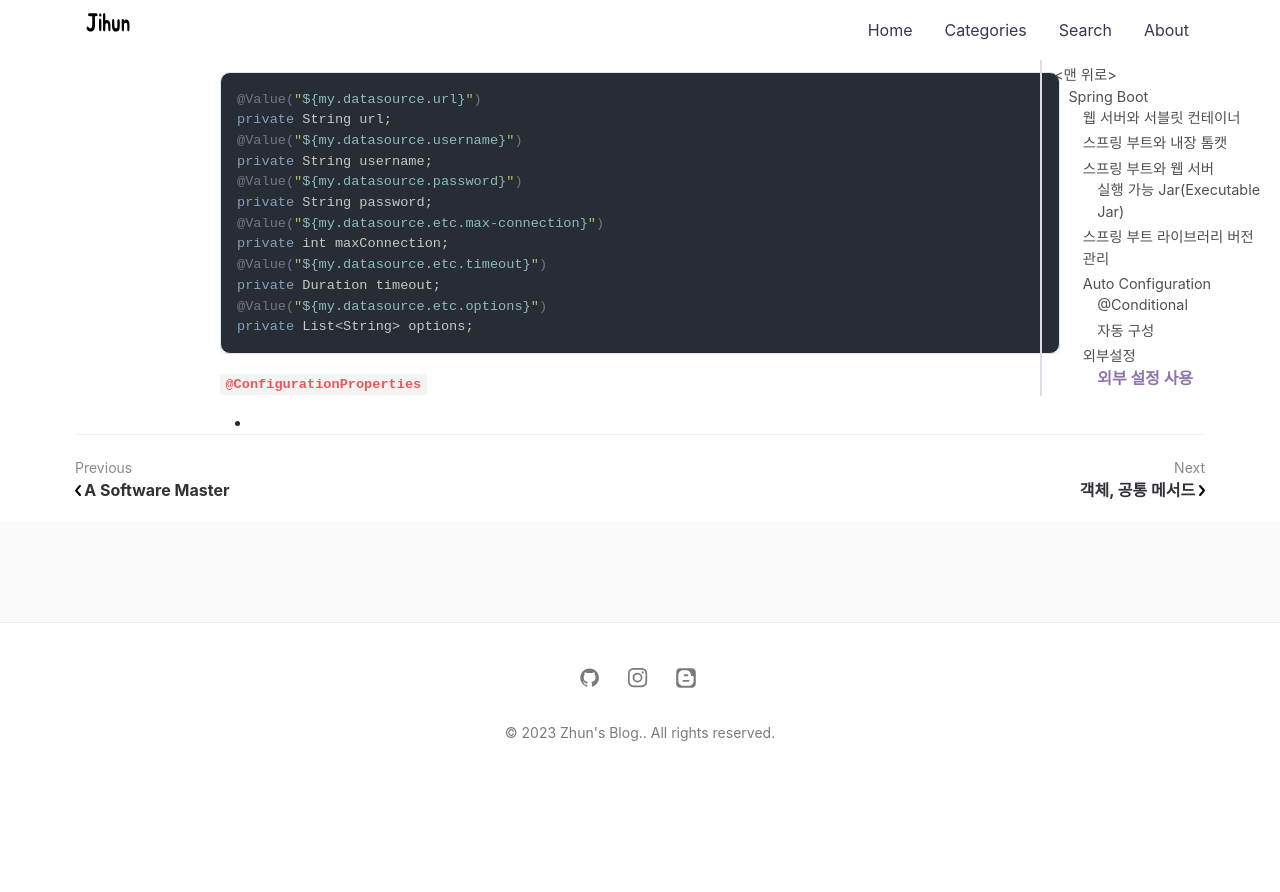
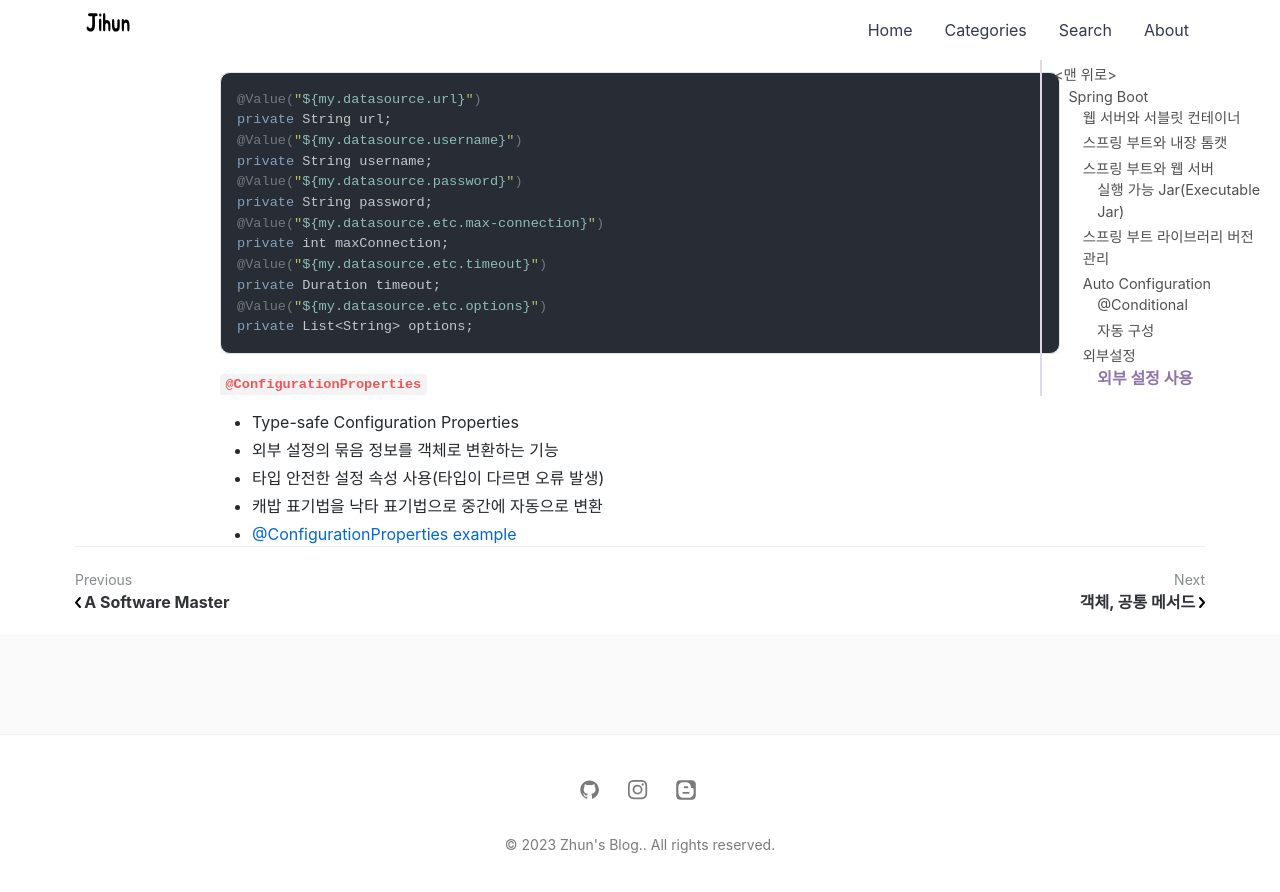
Before and after one commit to jihunparkme/jihunparkme.github.io, a Jekyll site: the page built from _posts/2023-04-06-spring-boot.md, in a window 1280 px wide and 900 px high, scrolled down 15232 px. Shown: the top 892 px of the window. Built offline with Jekyll 4.4.1, drawn with Linux system fonts in a browser that asks for light colours; nearby versions of some CDN libraries; comment, search, counter and statistics services are not loaded; before the commit the page ends 16020 px from its top, so only the background shows below that.

Commit message:
[SpringBoot] 외부설정: 외부설정 사용 - @ConfigurationProper

```diff
--- a/_posts/2023-04-06-spring-boot.md
+++ b/_posts/2023-04-06-spring-boot.md
@@ -635,4 +635,8 @@ private List<String> options;
 
 **`@ConfigurationProperties`**
 
--
+- Type-safe Configuration Properties
+- 외부 설정의 묶음 정보를 객체로 변환하는 기능
+- 타입 안전한 설정 속성 사용(타입이 다르면 오류 발생)
+- 캐밥 표기법을 낙타 표기법으로 중간에 자동으로 변환
+- [@ConfigurationProperties example](https://github.com/jihunparkme/Inflearn-Spring-Boot/commit/a22e7e3f9f31628a7f58c09f892e6ad01edb1d17)
```
